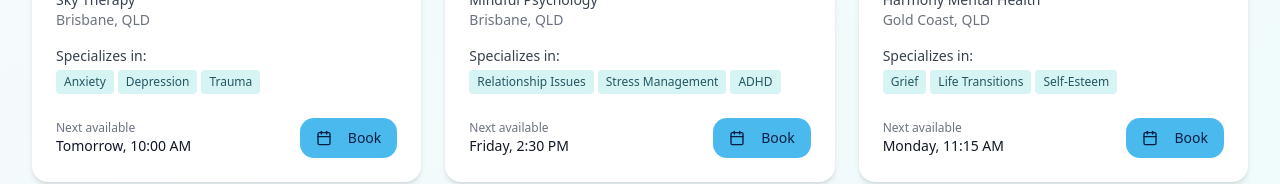
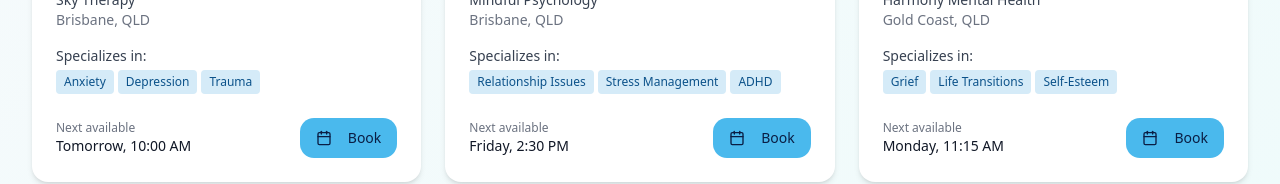
Before and after one commit to astauder/time-for-me, a React (Vite) app: page /practitioners in a window 1280 px wide. Shown: the part 571-755 px from the top of the page. Built offline with nearby package versions, Linux system fonts and the light colour scheme.

Commit message:
Refactor: No changes

```diff
--- a/src/components/practitioners/PractitionerCard.tsx
+++ b/src/components/practitioners/PractitionerCard.tsx
@@ -51,7 +51,7 @@ const PractitionerCard: React.FC<PractitionerCardProps> = ({
             {specialties.map((specialty, index) => (
               <span
                 key={index}
-                className="inline-flex text-xs bg-teal-100 text-teal-800 rounded px-2 py-1"
+                className="inline-flex text-xs bg-blue-100 text-blue-800 rounded px-2 py-1"
               >
                 {specialty}
               </span>
```
